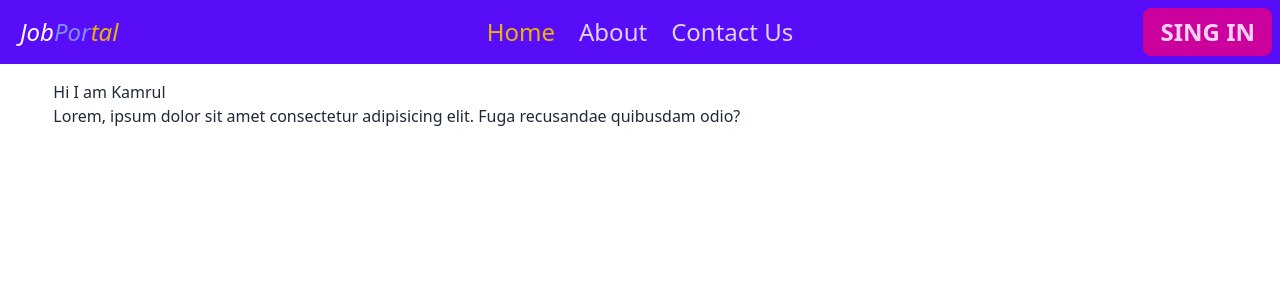
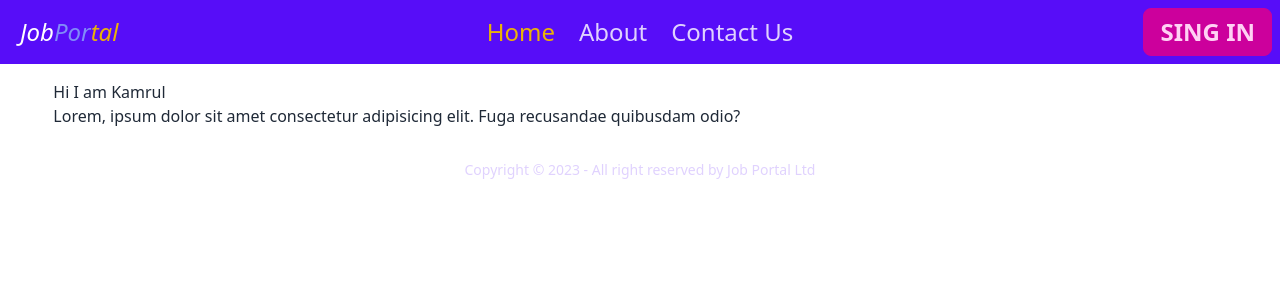
Before and after one commit to kamrul25/sunshine-task-client-side, a React (Vite) app: page / in a window 1280 px wide. Shown: the top 300 px of the page. Built offline with nearby package versions, Linux system fonts and the light colour scheme; no server answers.

Commit message:
add footer

```diff
--- a/src/pages/Footer/Footer.jsx
+++ b/src/pages/Footer/Footer.jsx
@@ -1,11 +1,11 @@
-
-
 const Footer = () => {
-    return (
-        <div>
-
-        </div>
-    );
+  return (
+    <footer className="footer footer-center p-4  text-primary-content">
+      <div>
+        <p>Copyright &copy; 2023 - All right reserved by Job Portal Ltd</p>
+      </div>
+    </footer>
+  );
 };
 
 export default Footer;
```
